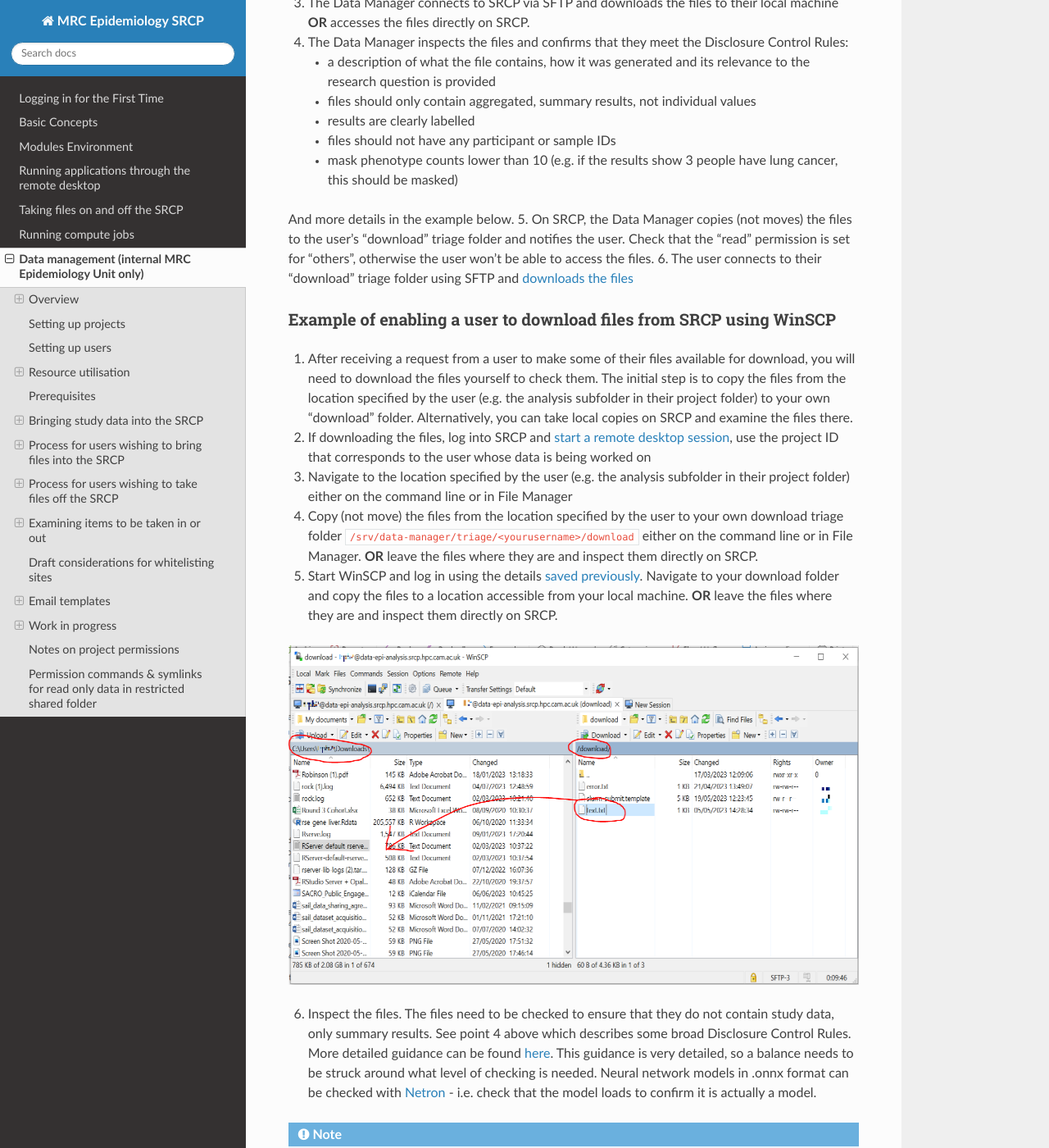
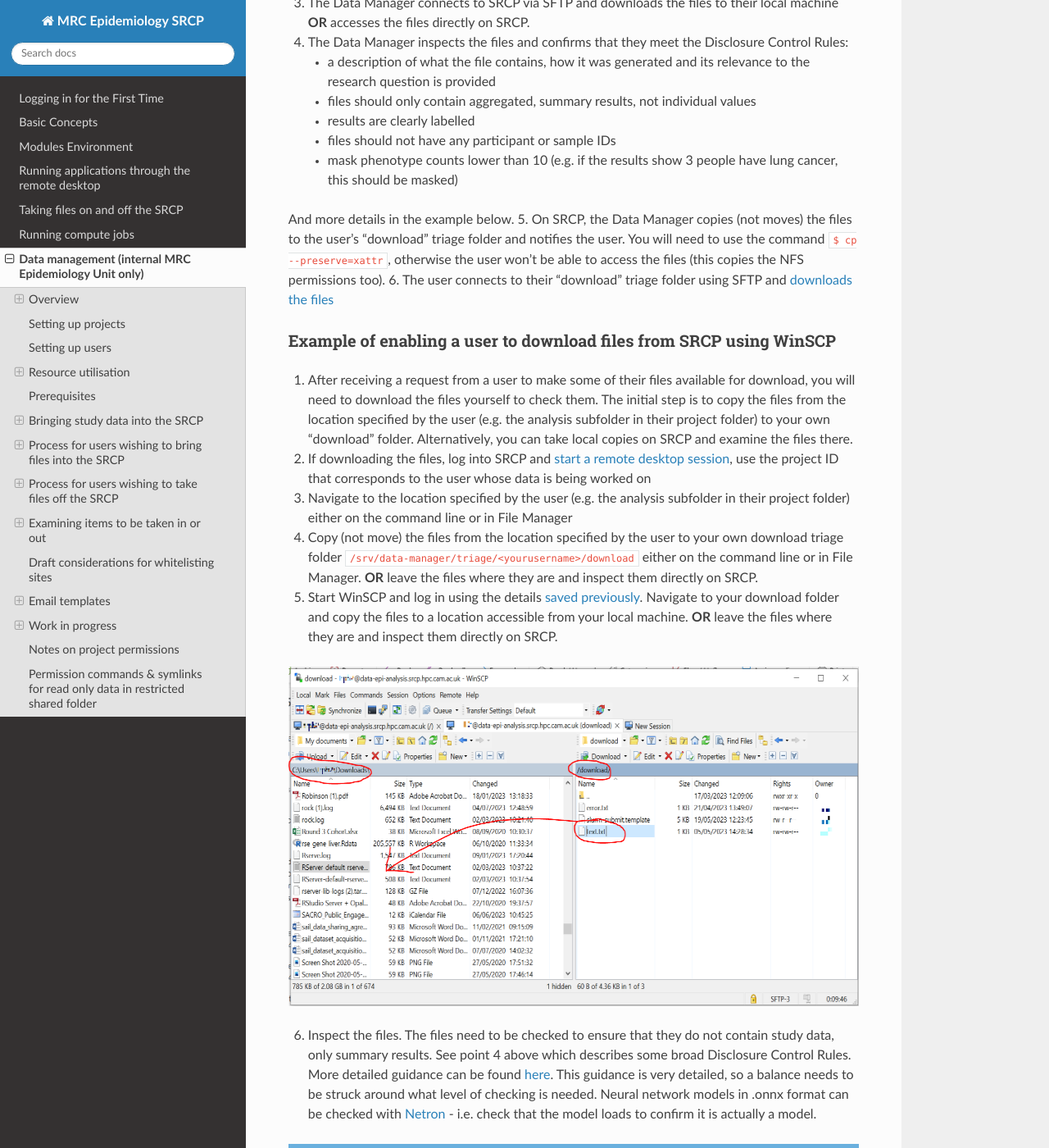
Before and after one commit to epi-analysis/SRCP_docs, a Sphinx documentation site: the page built from docs/source/06-Data-management.rst, in a window 1280 px wide and 1400 px high, scrolled down 10032 px. Shown: the whole window at 82% size. Built offline with Sphinx 7.4.7 and the Read the Docs theme 3.1.0, drawn with Linux system fonts in a browser that asks for light colours; some of the changed text lies outside the part shown.

Commit message:
Update 06-Data-management.rst

```diff
--- a/docs/source/06-Data-management.rst
+++ b/docs/source/06-Data-management.rst
@@ -267,7 +267,7 @@
    -  files should not have any participant or sample IDs
    -  mask phenotype counts lower than 10 (e.g. if the results show 3 people have lung cancer, this should be masked)
 And more details in the example below.
-5. On SRCP, the Data Manager copies (not moves) the files to the user’s “download” triage folder and notifies the user. Check that the "read" permission is set for "others", otherwise the user won't be able to access the files.
+5. On SRCP, the Data Manager copies (not moves) the files to the user’s “download” triage folder and notifies the user. You will need to use the command ``$ cp --preserve=xattr``, otherwise the user won't be able to access the files (this copies the NFS permissions too).
 6. The user connects to their “download” triage folder using SFTP and :ref:`downloads the files<SFTP-download>`
 
 Example of enabling a user to download files from SRCP using WinSCP
@@ -292,7 +292,7 @@
 .. note::
    If you want to inspect the files without removing them from SRCP, then you can use tools such as gedit (``$ gedit``), R and Python. For a visual check you might use gedit. In R or Python you could write a script to search for participant IDs or report discrepancies in columns of data (for example, look for a sudden change in the structure of the data that might suggest something hidden).
 
-7. If the files are OK then on SRCP, copy (not move) the files from the the location specified by the user to the user’s “download” triage folder ``/srv/data-manager/triage/<yourusername>/download`` either on the command line or in File Manager. Check that the "read" permission is set for "others", otherwise the user won't be able to access the files. Notify the user that the files are ready for download.
+7. If the files are OK then on SRCP, copy (not move) the files from the the location specified by the user to the user’s “download” triage folder ``/srv/data-manager/triage/<yourusername>/download`` on the command line. You will need to use the command ``$ cp --preserve=xattr``, otherwise the user won't be able to access the files (this copies the NFS permissions too). Notify the user that the files are ready for download.
 
 8. (If the files are large then delete them from both your own and the user’s triage folder to save space?  Or delete them from your local computer? Confirm with the user that they have downloaded the files to their local computer?)
 
```
